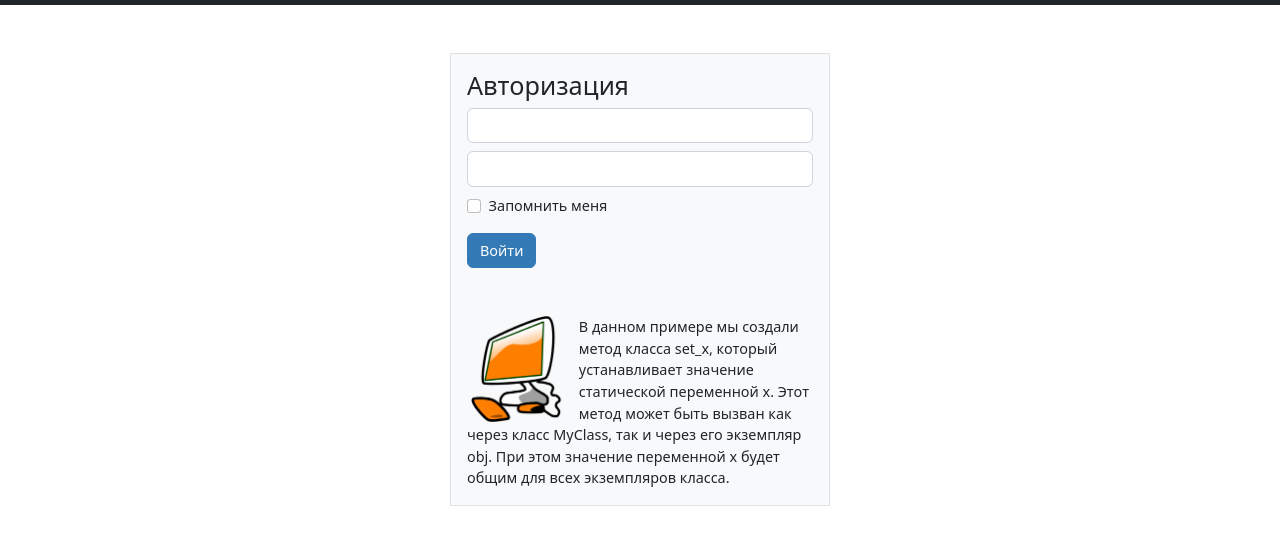
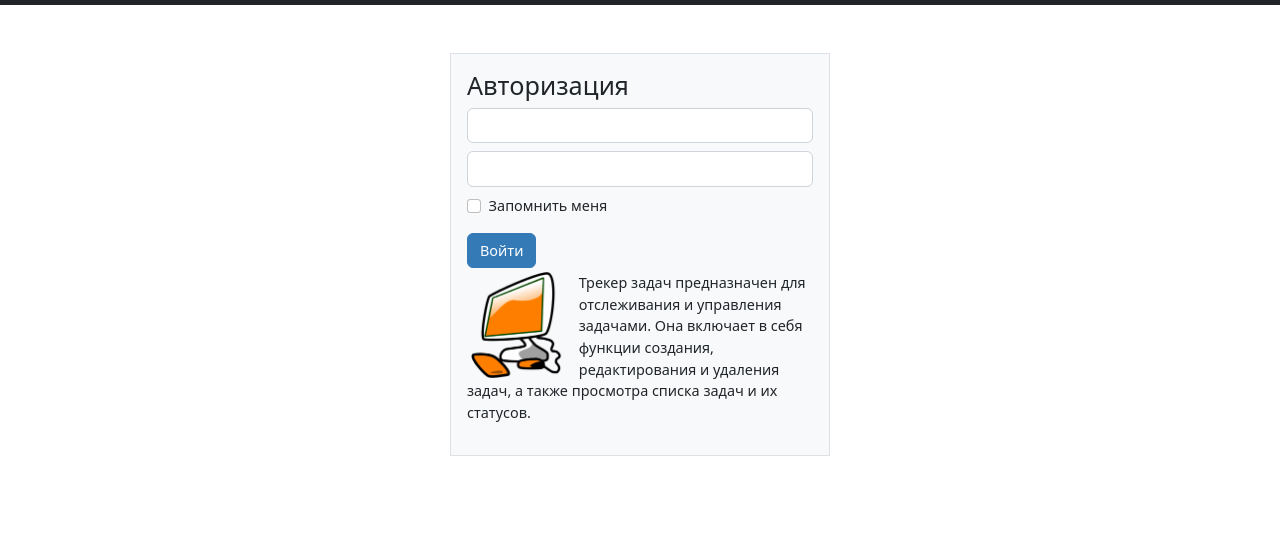
Before and after one commit to barsuk2/manage_prod, a Flask app: page /login/ in a window 1280 px wide. Shown: the part 31-576 px from the top of the page. Run offline with Flask 3, Linux system fonts and the light colour scheme; parts of the project's set-up code (start-up, migrations or seed data) failed here and were passed over; some libraries are stand-ins or nearby versions.

Commit message:
Исправлена страница авторизации

```diff
--- a/templates/login.html
+++ b/templates/login.html
@@ -16,12 +16,10 @@
                     </label>
                 </div>
                 <button class="btn btn-primary">Войти</button>
-                <div class="pt-5"><img class="rounded float-start me-2" src="{{ url_for('static', filename='noutbook.png') }}" alt="" width="30%">
-                    В данном примере мы создали метод класса set_x, который устанавливает значение статической
-                    переменной x.
-                    Этот метод может быть вызван как через класс MyClass, так и через его экземпляр obj.
-                    При этом значение переменной x будет общим для всех экземпляров класса.
-                </div>
+                <p class="pt-1"><img class="rounded float-start me-2" src="{{ url_for('static', filename='noutbook.png') }}" alt="" width="30%">
+                   Трекер задач предназначен для отслеживания и управления задачами. Она включает в
+                    себя функции создания, редактирования и удаления задач, а также просмотра списка задач и их статусов.
+                </p>
             </form>
 
         </div>
```
